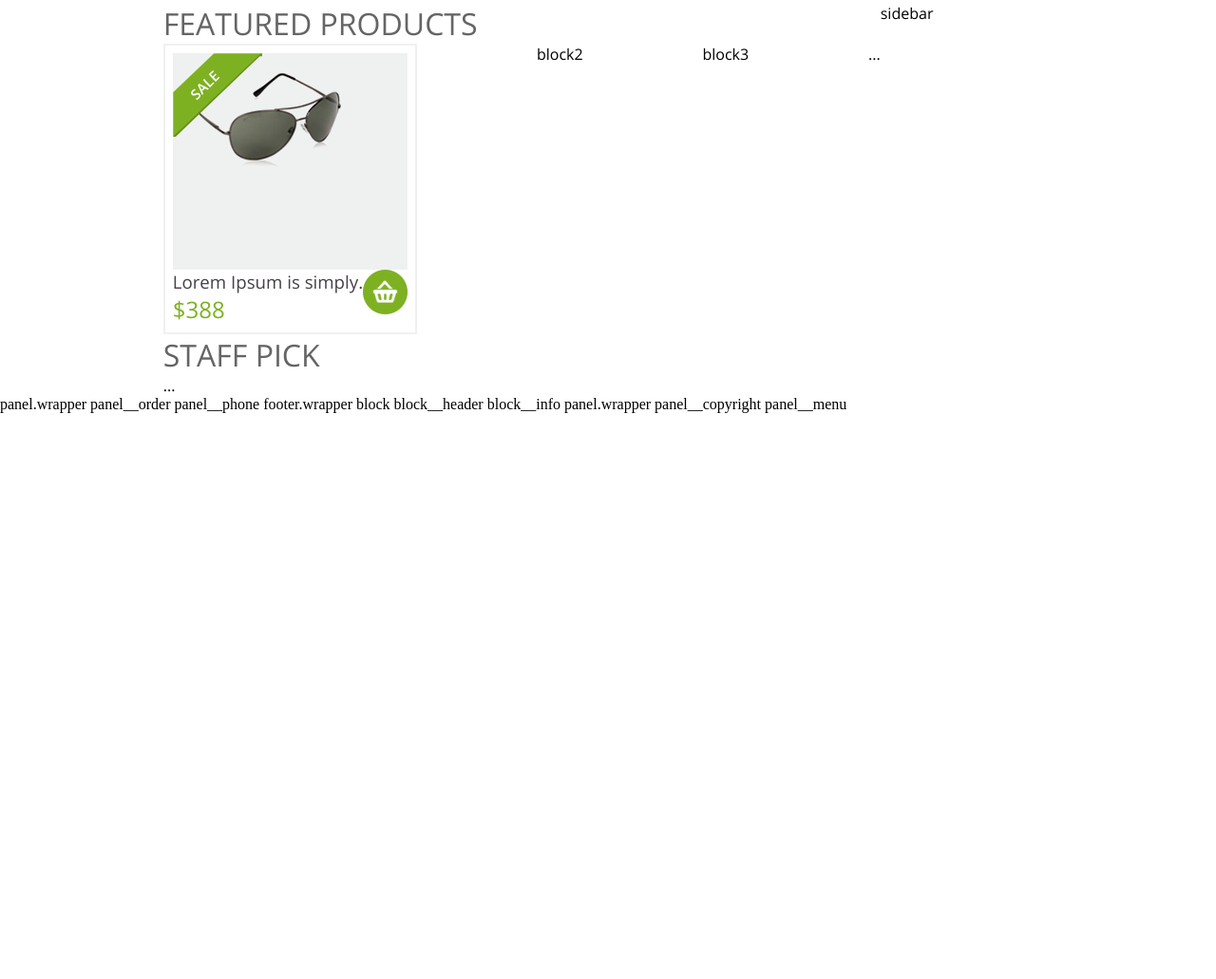
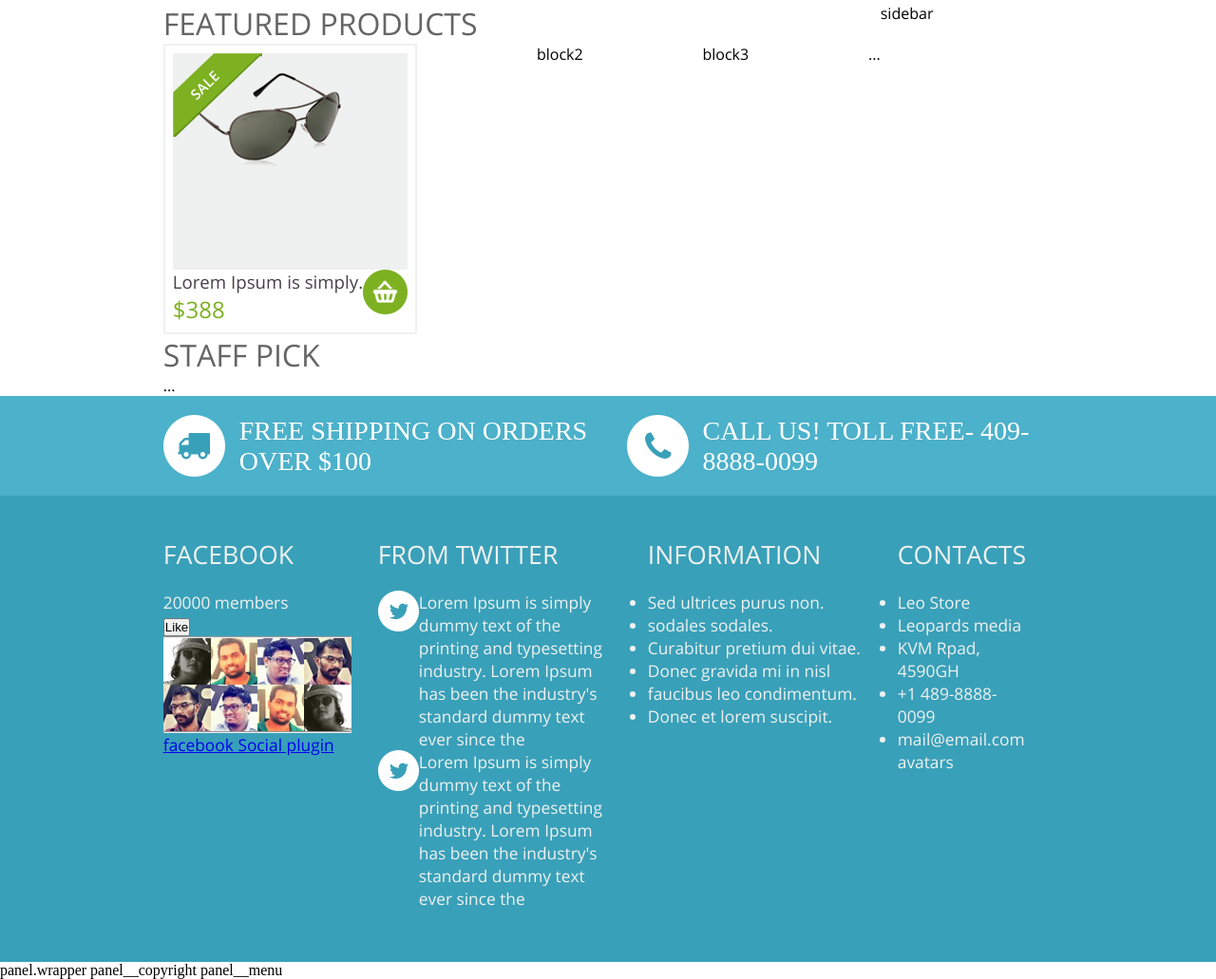
Before and after one commit to xSerega95x/frontend, a plain HTML site: page 1/layout/index.html in a window 1280 px wide. Shown: the part 614-1645 px from the top of the page at 95% size. Before the commit the page ends 1049 px from the top, so only its background shows below. Drawn offline with Linux system fonts and the light colour scheme.

Commit message:
frontend-1 footer work

```diff
--- a/1/layout/css/style.css
+++ b/1/layout/css/style.css
@@ -41,22 +41,27 @@ header{ font-family: 'Open Sans', sans-serif; }
 .content{ flex-grow: 3; }
 .content__header{ font-size: 24pt; color: rgb(101, 101, 101); font-weight: normal; }
 .content section{ display: flex; justify-content: space-between; }
-.block{ border: 2px solid rgb(239, 241, 240); padding: 8px; }
-.block__photo{ position: relative; height: 228px; background-color: rgb(239, 241, 240); }
+.cblock{ border: 2px solid rgb(239, 241, 240); padding: 8px; }
+.cblock__photo{ position: relative; height: 228px; background-color: rgb(239, 241, 240); }
 .photo-sale{ position: absolute; top: 0; left: 0; }
 .photo-new{ position: absolute; top: 0; right: 0; }
 /* .photo-product{ position: absolute; top: 25%; left: 100%; } */
-.block__info{ display: table; }
-.block__info div, .block__info img{ display: table-cell; vertical-align: middle; }
-.block__header{ font-size: 14pt; color: rgb(70, 65, 72); font-weight: normal; }
-.block__price{ font-size: 18pt; color: rgb(125, 177, 34); }
+.cblock__info{ display: table; }
+.cblock__info div, .block__info img{ display: table-cell; vertical-align: middle; }
+.cblock__header{ font-size: 14pt; color: rgb(70, 65, 72); font-weight: normal; }
+.cblock__price{ font-size: 18pt; color: rgb(125, 177, 34); }
 
 .sidebar{ flex-grow: 1; }
 
 /* FOOTER */
-.panel__order{ }
-.panel__phone{ }
-
-.footer{ }
+.footer{ font-family: 'Open Sans', sans-serif; }
+.panel__order, .panel__phone { padding: 20px 0; display: flex; align-items: center; font-size: 21pt; }
+.panel__order > h4, .panel__phone > h4{ font-weight: normal; }
+.panel__order > img, .panel__phone > img { padding-right: 15px; }
+.footer{ background-color: rgb(57, 160, 185); display: flex; justify-content: space-between; }
+.fblock{ margin: 44px 28px 55px 0; color: rgb(239, 241, 240); font-size: 13pt; }
+.fblock__header{ font-size: 20pt; padding-bottom: 20px; font-weight: normal; }
+.fblock__info{ display: flex; flex-wrap: nowrap; justify-content: space-between; }
+.fblock__info_iblock{ flex-wrap: wrap; }
 
 .panel__copyright{ }
--- a/1/layout/index.html
+++ b/1/layout/index.html
@@ -71,8 +71,8 @@
         <div class="content">
             <h2 class="content__header">FEATURED PRODUCTS</h2>
             <section>
-                <div class="block">
-                    <div class="block__photo">
+                <div class="cblock">
+                    <div class="cblock__photo">
                         <!-- sale -->
                         <img class="photo-sale" src="images/content/sale.png" alt="photo-sale">
                         <!-- new -->
@@ -80,10 +80,10 @@
                         <!-- product -->
                         <img class="photo-product" src="images/content/s1_b1.png" alt="s1_b1">
                     </div>
-                    <div class="block__info">
+                    <div class="cblock__info">
                         <div>
-                            <h4 class="block__header">Lorem Ipsum is simply.</h4>
-                            <span class="block__price">$388</span>
+                            <h4 class="cblock__header">Lorem Ipsum is simply.</h4>
+                            <span class="cblock__price">$388</span>
                         </div>
                         <a href="#"><img src="images/content/backet.png" alt="backet"></a>
                     </div>
@@ -105,14 +105,84 @@
     </div>
 
     <footer>
-        panel.wrapper
-            panel__order
-            panel__phone
+        <section class="panel wrapper">
+            <div class="panel__order">
+                <img src="images/ui/car.png" alt="car">
+                <h4>FREE SHIPPING ON ORDERS OVER $100</h4>
+            </div>
+            <div class="panel__phone">
+                <img src="images/ui/phone.png" alt="phone">
+                <h4>CALL US! TOLL FREE- 409-8888-0099</h4>
+            </div>
+        </section>
+        <section class="footer wrapper">
+            <div class="fblock">
+                <div>
+                    <h4 class="fblock__header">FACEBOOK</h4>
+                    <span>20000 members</span><br>
+                    <button>Like</button>
+                </div>
+                <hr>
+                <div>
+                    <div class="fblock__info">
+                        <img src="images/social/person-01.jpg" alt="social1">
+                        <img src="images/social/person-02.jpg" alt="social2">
+                        <img src="images/social/person-03.jpg" alt="social3">
+                        <img src="images/social/person-04.jpg" alt="social4">
+                    </div>
+                    <div class="fblock__info">
+                        <img src="images/social/person-05.jpg" alt="social5">
+                        <img src="images/social/person-06.jpg" alt="social6">
+                        <img src="images/social/person-07.jpg" alt="social7">
+                        <img src="images/social/person-08.jpg" alt="social8">
+                    </div>
+                </div>
+                <hr>
+                <a href="#">facebook Social plugin</a>
+            </div>
 
-            footer.wrapper
-                block
-                    block__header
-                    block__info
+            <div class="fblock">
+                <h4 class="fblock__header">FROM TWITTER</h4>
+                <div>
+                    <div class="fblock__info">
+                        <div><img src="images/ui/twitter.png" alt="twitter icon"></div>
+                        <p>Lorem Ipsum is simply dummy text of the printing and typesetting
+                            industry. Lorem Ipsum has been the industry's standard dummy text
+                            ever since the</p>
+                    </div>
+                    <div class="fblock__info">
+                        <div><img src="images/ui/twitter.png" alt="twitter icon"></div>
+                        <p>Lorem Ipsum is simply dummy text of the printing and typesetting
+                            industry. Lorem Ipsum has been the industry's standard dummy text
+                            ever since the</p>
+                    </div>
+                </div>
+            </div>
+
+            <div class="fblock">
+                <h4 class="fblock__header">INFORMATION</h4>
+                <ul class="fblock__info fblock__info_iblock">
+                    <li>Sed ultrices purus non.</li>
+                    <li>sodales sodales.</li>
+                    <li>Curabitur pretium dui vitae.</li>
+                    <li>Donec gravida mi in nisl </li>
+                    <li>faucibus leo condimentum.</li>
+                    <li>Donec et lorem suscipit.</li>
+                </ul>
+            </div>
+
+            <div class="fblock">
+                <h4 class="fblock__header">CONTACTS</h4>
+                <ul class="fblock__info fblock__info_iblock">
+                    <li>Leo Store</li>
+                    <li>Leopards media</li>
+                    <li>KVM Rpad, 4590GH</li>
+                    <li>+1 489-8888-0099</li>
+                    <li>mail@email.com</li>
+                </ul>
+                <div class="fblock__info">avatars</div>
+            </div>
+        </section>
 
             panel.wrapper
             panel__copyright
```
Also changed, not shown: 1/layout/images/social/person-01.jpg (added), 1/layout/images/social/person-02.jpg (added), 1/layout/images/social/person-03.jpg (added), 1/layout/images/social/person-04.jpg (added), 1/layout/images/social/person-05.jpg (added), 1/layout/images/social/person-06.jpg (added), 1/layout/images/social/person-07.jpg (added), 1/layout/images/social/person-08.jpg (added), 1/layout/images/ui/car.png (added), 1/layout/images/ui/phone.png (added), 1/layout/images/ui/twitter.png (added).
